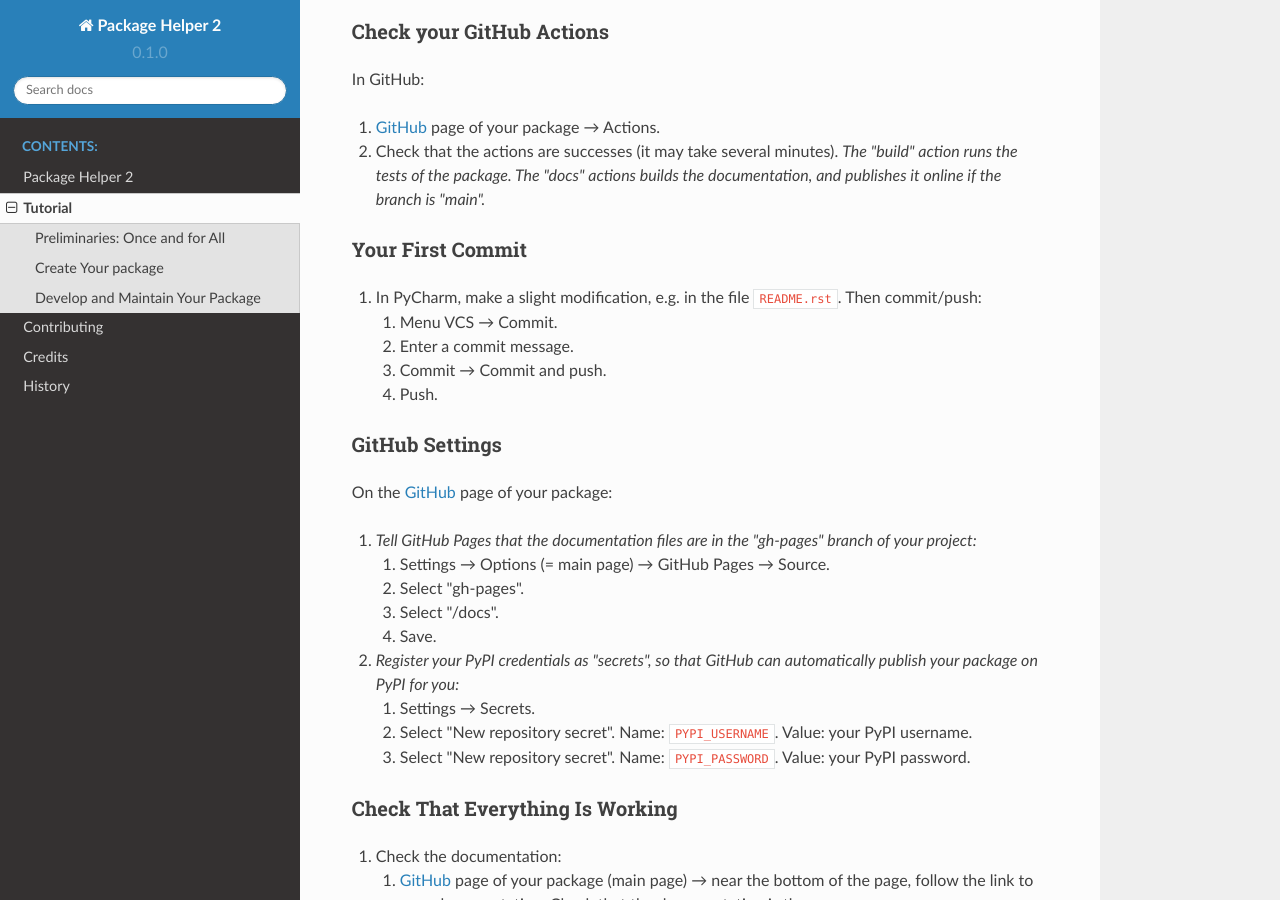
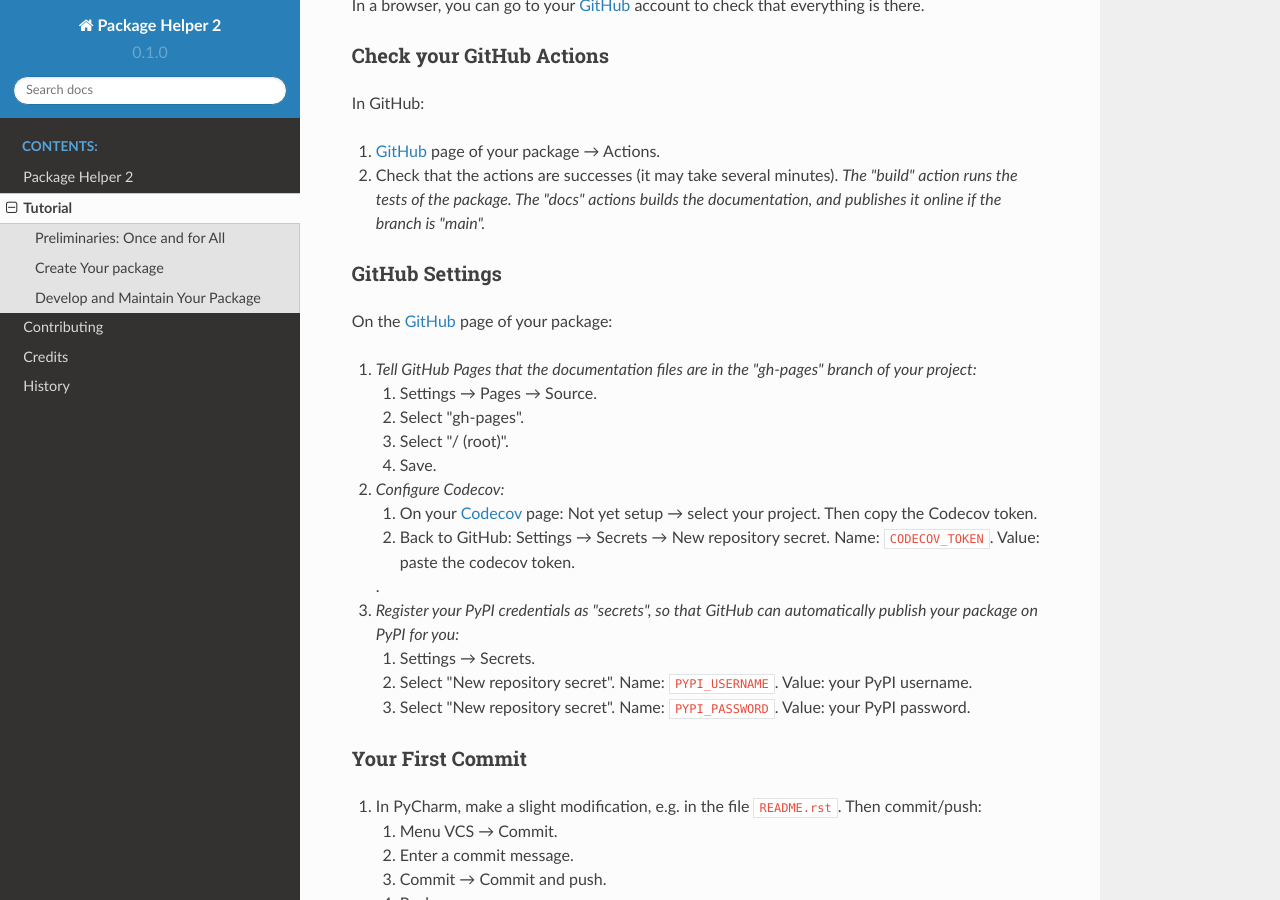
Before and after one commit to francois-durand/package_helper_2, a Sphinx documentation site: the page built from docs/tutorial.rst, in a window 1280 px wide and 900 px high, scrolled down 5061 px. Built offline with Sphinx 7.4.7 and the Read the Docs theme 2.0.0, drawn with Linux system fonts in a browser that asks for light colours; some of the changed text lies outside the part shown.

Commit message:
Update create_your_package.html

```diff
--- a/docs/_static/create_your_package.html
+++ b/docs/_static/create_your_package.html
@@ -93,7 +93,8 @@
         <li><p>Choose "Open a project" and select the directory of your package.</p></li>
         <li><p>A prompt window named "Creating Virtual Environment" opens. If you want to create a virtual environment,
         validate with the default options. Otherwise, cancel.</p></li>
-        <li><p>In the bottom right part of the window, if "No Interpreter" appears, click on it and select the desired
+        <li><p>In the bottom right part of the window, the interpreter should be indicated: something like
+            "Python X.X (your_package)". If "No Interpreter" appears instead, click on it and select the desired
             interpreter (virtual environment or not).</p></li>
     </ol>
 </div>
@@ -215,33 +216,25 @@
 
 
 <div class="github">
-    <h3>Your First Commit</h3>
-
-    <ol class="arabic simple">
-        <li class="github"><p>In PyCharm, make a slight modification, e.g. in the file
-            <code class="docutils literal notranslate"><span class="pre">README.rst</span></code>.
-            Then commit/push:</p>
-            <ol class="arabic simple">
-                <li><p>Menu VCS → Commit.</p></li>
-                <li><p>Enter a commit message.</p></li>
-                <li><p>Commit → Commit and push.</p></li>
-                <li><p>Push.</p></li>
-            </ol>
-        </li>
-    </ol>
-</div>
-
-
-<div class="github">
     <h3>GitHub Settings</h3>
     <p>On the <a href="https://github.com">GitHub</a> page of your package:</p>
     <ol class="arabic simple">
         <li><p><em>Tell GitHub Pages that the documentation files are in the "gh-pages" branch of your project:</em></p>
             <ol class="arabic simple">
-                <li><p>Settings → Options (= main page) → GitHub Pages → Source.</p></li>
+                <li><p>Settings → Pages → Source.</p></li>
                 <li><p>Select "gh-pages".</p></li>
-                <li><p>Select "/docs".</p></li>
+                <li><p>Select "/ (root)".</p></li>
                 <li><p>Save.</p></li>
+            </ol>
+        </li>
+        <li class=""codecov><p><em>Configure Codecov:</em></p>
+            <ol class="arabic simple">
+                <li><p>On your <a href="https://codecov.io">Codecov</a> page: Not yet setup → select your project.
+                    Then copy the Codecov token.</p></li>
+                <li><p>Back to GitHub: Settings → Secrets → New repository secret. Name:
+                    <code class="docutils literal notranslate"><span class="pre">CODECOV_TOKEN</span></code>. Value:
+                    paste the codecov token.
+                </p></li>.
             </ol>
         </li>
         <li class="pypi"><p><em>Register your PyPI credentials as "secrets", so that GitHub can automatically publish
@@ -256,6 +249,24 @@
                     <code class="docutils literal notranslate"><span class="pre">PYPI_PASSWORD</span></code>.
                     Value: your PyPI password.
                 </p></li>
+            </ol>
+        </li>
+    </ol>
+</div>
+
+
+<div class="github">
+    <h3>Your First Commit</h3>
+
+    <ol class="arabic simple">
+        <li class="github"><p>In PyCharm, make a slight modification, e.g. in the file
+            <code class="docutils literal notranslate"><span class="pre">README.rst</span></code>.
+            Then commit/push:</p>
+            <ol class="arabic simple">
+                <li><p>Menu VCS → Commit.</p></li>
+                <li><p>Enter a commit message.</p></li>
+                <li><p>Commit → Commit and push.</p></li>
+                <li><p>Push.</p></li>
             </ol>
         </li>
     </ol>
```
